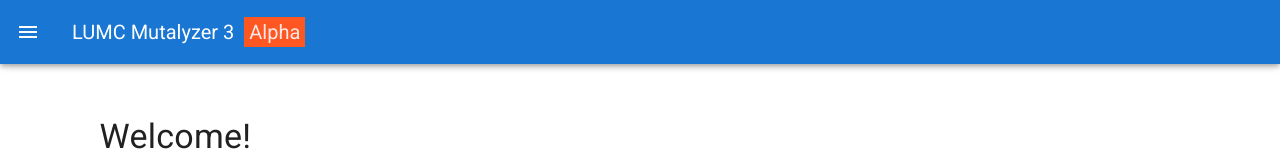
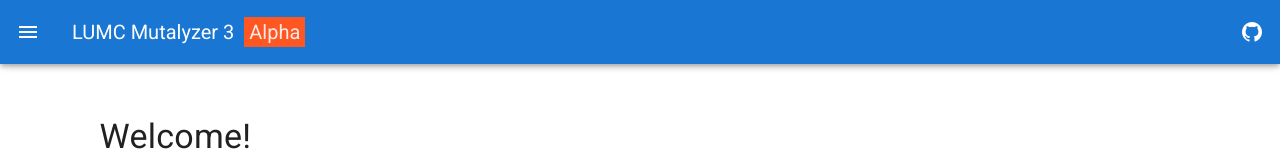
Before and after one commit to mutalyzer/website, a Vue app: page / in a window 1280 px wide. Shown: the top 160 px of the page. Built offline with nearby package versions, Linux system fonts and the light colour scheme; what v-clipboard would draw is missing.

Commit message:
Add GitHub link

```diff
--- a/src/App.vue
+++ b/src/App.vue
@@ -8,6 +8,21 @@
           <router-link to="/" class="title-link">LUMC Mutalyzer 3</router-link>
           <span class="alpha">Alpha</span></v-toolbar-title
         >
+        <v-spacer></v-spacer>
+        <v-tooltip bottom>
+          <template v-slot:activator="{ on, attrs }">
+            <v-btn
+              icon
+              v-bind="attrs"
+              v-on="on"
+              href="https://github.com/mutalyzer/normalizer/"
+              target="_blank"
+            >
+              <v-icon>mdi-github</v-icon>
+            </v-btn>
+          </template>
+          <span>Source Code</span>
+        </v-tooltip>
       </v-app-bar>
 
       <v-navigation-drawer v-model="drawer" absolute temporary>
```
